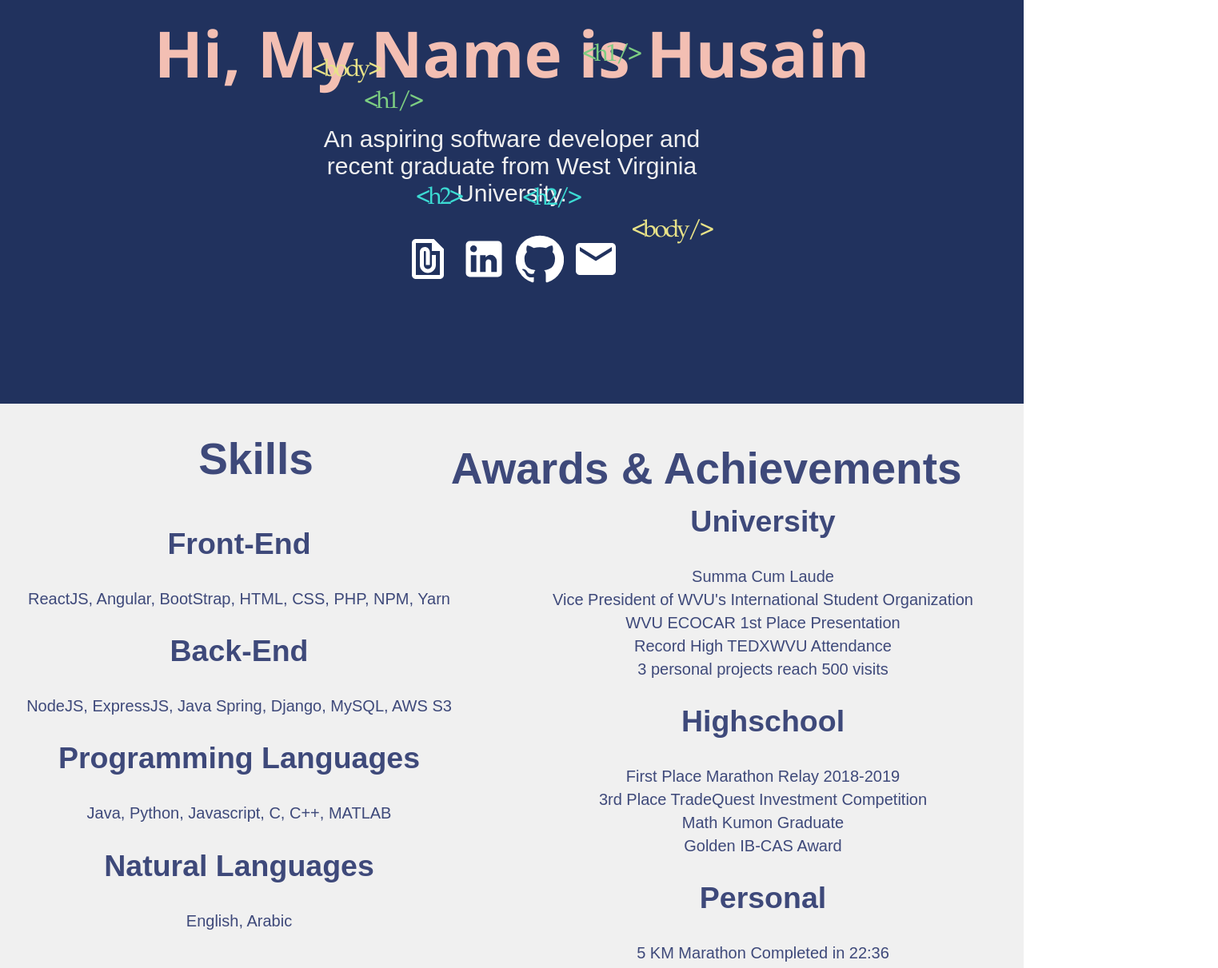
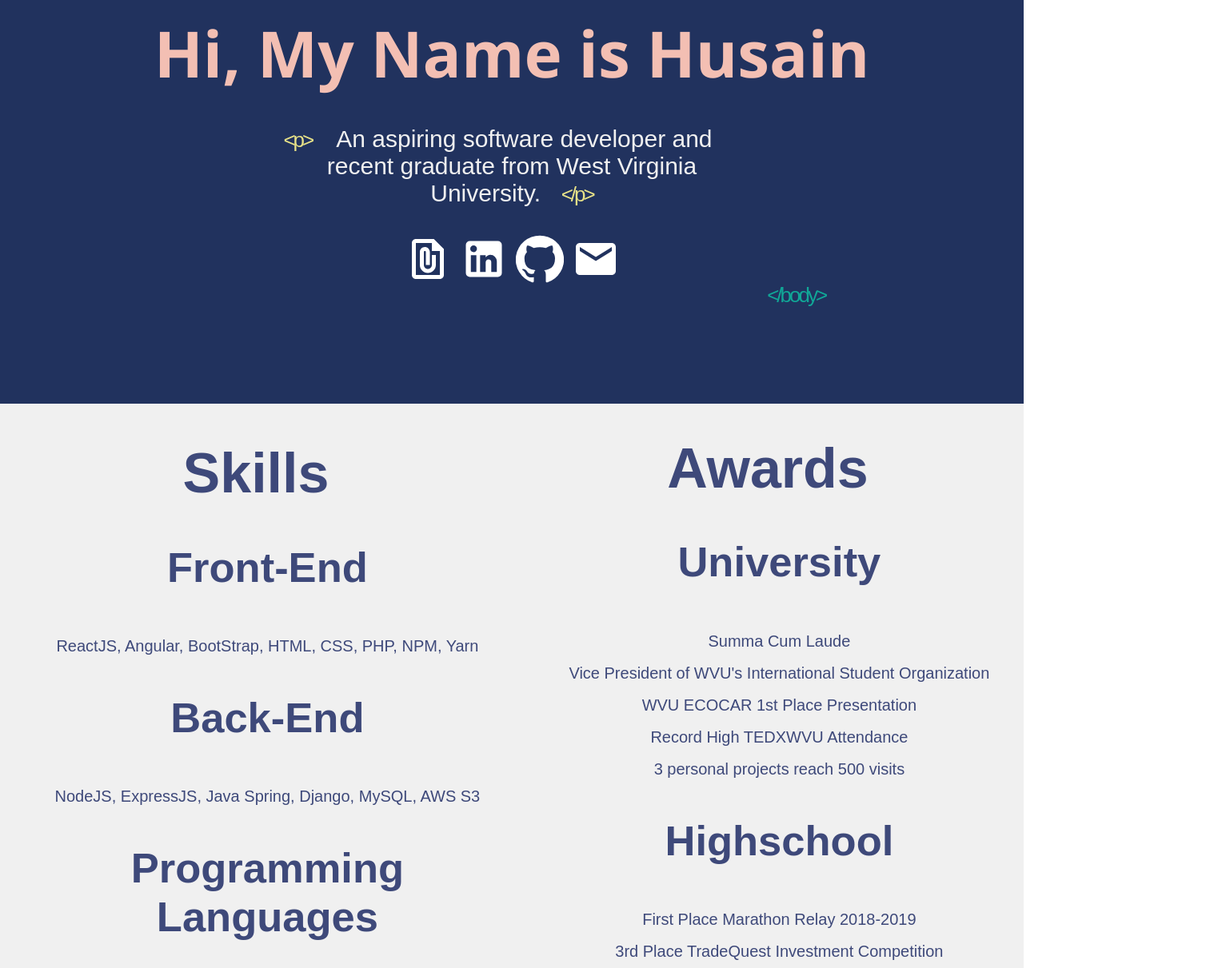
Before and after one commit to HusainYusuf/personal-website, a React (Create React App) app: page / in a window 1280 px wide. Shown: the part 280-1491 px from the top of the page at 80% size, 1523 px wide, since content can reach past the window. Built offline with nearby package versions, Linux system fonts and the light colour scheme.

Commit message:
fixed css

```diff
--- a/src/Styles/ClassDisplay.css
+++ b/src/Styles/ClassDisplay.css
@@ -12,17 +12,12 @@
        color: #3e497a;
        font-size: 35px;
      }
-     .class img {
-       width: 600px;
-       height: 350px;
-       border-radius: 10px;
-     }
 
      .class p {
        font-size: 20px;
        text-align: justify;
        color: #3e497a;
-       width:50%;
+       width:90%;
        float:right;
      }
 
--- a/src/Styles/Home.css
+++ b/src/Styles/Home.css
@@ -1,15 +1,11 @@
 .home {
   width: 100%;
+  margin: auto auto;
   align-items: center;
   font-family: "Arial", sans-serif;
   color: #3e497a;
-       margin: 0 auto;
 }
 
-     #wrapper {
-       margin-left:auto;
-       margin-right:auto;
-   }
 .about {
   width: 100%;
   height: calc(100vh - 100px);
@@ -20,27 +16,21 @@
   text-align: center;
   background-color: #21325e;
   color: #f0f0f0;
+  position:relative;
+
 }
 
-     .about h2 {
-       font-family: "Segoe UI", Tahoma, Geneva, Verdana, sans-serif;
-       font-size: 80px;
-       color: #F3BFB3;
-       height: 50px;
-     }
+.about p {
 
-     .about .prompt {
-       width: 40%;
-       font-size: 30px;
-     }
 
-     .design-tag-body {
-       position: absolute;
-       font-size: 30px;
-       left: 390px;
-       top: 350px;
-       text-transform: lowercase;
-       font-family: 'Garamond', serif;
+  &::before {
+    font-size: 26px;
+    position:relative;
+    padding: 30px;
+    margin-top: 100px;
+    margin-left: -65px;
+    content: '<p>';
+    font-famly:'Garamond', serif;
     letter-spacing: -3px;
     transition: 700ms ease;
     font-variation-settings: "wght" 311;
@@ -48,13 +38,14 @@
     color: #E8E288;
     outline: none;
   }
-       .design-tag-bodyclose {
-       position: absolute;
-       font-size: 30px;
-       right: 390px;
-       bottom: 200px;
-       text-transform: lowercase;
-       font-family: 'Garamond', serif;
+
+  &::after {
+    font-size: 26px;
+    position: relative;
+    margin-top: 10%;
+    margin-left: 5%;
+    content: '</p>';
+    font-famly:'Garamond', serif;
     letter-spacing: -3px;
     transition: 700ms ease;
     font-variation-settings: "wght" 311;
@@ -62,64 +53,48 @@
     color: #E8E288;
     outline: none;
   }
-       .design-tag-h1{
+}
+
+
+.about h2 {
+  font-family: "Segoe UI", Tahoma, Geneva, Verdana, sans-serif;
+  font-size: 80px;
+  color: #F3BFB3;
+  height: 50px;
+
+  &::before {
+    font-size: 26px;
     position: absolute;
-              font-size: 30px;
-              left: 455px;
-              top: 390px;
-              text-transform: lowercase;
-              font-family: 'Garamond', serif;
+    margin-top: -50px;
+    margin-left: -6%;
+    content: '<body>';
+    font-famly:'Garamond', serif;
     letter-spacing: -3px;
     transition: 700ms ease;
     font-variation-settings: "wght" 311;
     margin-bottom: 0.8rem;
-              color: #7DCE82;
+    color: #11A797;
     outline: none;
   }
+}
 
-       .design-tag-h1close{
+.about .prompt {
+  width: 40%;
+  font-size: 30px;
+  &::after {
     position: absolute;
-              font-size: 30px;
-              right: 480px;
-              bottom: 420px;
-              text-transform: lowercase;
-              font-family: 'Garamond', serif;
+    font-size: 26px;
+    margin-top: 65px;
+    margin-left: 14%;
+    content: '</body>';
+    font-famly:'Garamond', serif;
     letter-spacing: -3px;
     transition: 700ms ease;
     font-variation-settings: "wght" 311;
     margin-bottom: 0.8rem;
-              color: #7DCE82;
+    color: #11A797;
     outline: none;
   }
-
-       .design-tag-h2{
-              position: absolute;
-              font-size: 30px;
-              left: 520px;
-              top: 510px;
-              text-transform: lowercase;
-              font-family: 'Garamond', serif;
-              letter-spacing: -3px;
-              transition: 700ms ease;
-              font-variation-settings: "wght" 311;
-              margin-bottom: 0.8rem;
-              color: #3CDBD3;
-              outline: none;
-       }
-
-       .design-tag-h2close{
-              position: absolute;
-              font-size: 30px;
-              right: 555px;
-              bottom: 240px;
-              text-transform: lowercase;
-              font-family: 'Garamond', serif;
-              letter-spacing: -3px;
-              transition: 700ms ease;
-              font-variation-settings: "wght" 311;
-              margin-bottom: 0.8rem;
-              color: #3CDBD3;
-              outline: none;
 }
 .prompt svg {
   font-size: 60px;
@@ -127,73 +102,55 @@
   color: white;
 }
 
+
 .skills {
-       font-size: 25px;
+  float: left;
+  font-size: 35px;
   width: 100%;
-       display: flex;
   justify-content: center;
   flex-direction: column;
-       align-items: left;
+  align-items: center;
 }
-     .skills .list {
-       margin-top:-15px;
-       margin-left: -125px;
-       position:relative;
-       list-style: none;
-       width: 60%;
-       height: 200%;
+.row {
+  display: flex;
 }
 .awards {
-       font-size: 25px;
+  margin-top: -0.5%;
+  float: left;
+  font-size: 35px;
   width: 100%;
-       display: flex;
   justify-content: center;
-       align-items: right;
-       margin-left: 05%;
-     }
-
-     .awards .list{
-       margin-top:-590px;
-       margin-right: -460px;
-       position:relative;
-       list-style: none;
-       width: 60%;
-       height: 200%;
+  flex-direction: column;
+  align-items: center;
 }
 
 .skills h1 {
-       position: relative;
-       flex-direction: column;
-       font-size: 55px;
   color: #3e497a;
-       margin-left: -25%;
-       width: 100%;
-       display: flex;
-       justify-content: center;
 }
 
 .awards h1 {
-       position: absolute;
-       top: 99.7%;
-       right:-19%;
-       flex-direction: column;
-       font-size: 55px;
   color: #3e497a;
-       width: 100%;
-       display: flex;
-       justify-content: center;
 }
 
+.skills .list {
+  list-style: none;
+  width: 92%;
+  text-align: center;
+}
 
+.awards .list {
+  list-style: none;
+  width: 92%;
+  text-align: center;
+}
 
 .list span {
   font-size: 20px;
 }
 
-
 @media only screen and (max-width: 600px) {
   .about h2 {
-         font-size: 90px;
+    font-size: 40px;
   }
 
   .about .prompt {
@@ -203,19 +160,21 @@
   }
 
   .skills {
-         text-align: center;
+    text-align: left;
   }
 
   .awards {
-              text-align: center;
+    text-align: right;
   }
   .list {
-         padding: 6;
+    padding: 0;
   }
 
   .skills h2 {
     font-size: 30px;
   }
 
-
+  .awards h2 {
+    font-size: 30px;
   }
+}
--- a/src/pages/ClassDisplay.js
+++ b/src/pages/ClassDisplay.js
@@ -10,7 +10,6 @@ function ClassDisplay() {
   return (
        <div className="class">
        <h1> {aClass.name}</h1>
-       <img src = {aClass.image} />
        <p>Description: {aClass.Description}</p>
        <p>Tips: {aClass.Advice}</p>
        </div>
--- a/src/pages/Home.js
+++ b/src/pages/Home.js
@@ -12,24 +12,6 @@ function Home() {
   return (
     <div className="home">
       <div className = "about">
-        <div className="design-tag-body" id = "wrapper">
-          &lt;body&gt;
-        </div>
-        <div className="design-tag-bodyclose" id = "wrapper">
-          &lt;body/&gt;
-        </div>
-        <div className="design-tag-h1" id = "wrapper">
-          &lt;h1/&gt;
-        </div>
-        <div className="design-tag-h1close" id = "wrapper">
-          &lt;h1/&gt;
-        </div>
-        <div className="design-tag-h2" id = "wrapper">
-          &lt;h2&gt;
-        </div>
-        <div className="design-tag-h2close" id = "wrapper">
-          &lt;h2/&gt;
-        </div>
         <h2> Hi, My Name is Husain</h2>
         <div className= "prompt">
           <p>
@@ -51,6 +33,7 @@ function Home() {
 
         </div>
       </div>
+      <div className="row">
       <div className = "skills">
         <h1>Skills</h1>
         <ol className="list">
@@ -72,9 +55,8 @@ function Home() {
         </li>
         </ol>
       </div>
-
       <div className = "awards">
-        <h1>Awards & Achievements</h1>
+        <h1>Awards</h1>
         <ol className="list">
         <li className="item">
           <h2>University</h2>
@@ -90,7 +72,8 @@ function Home() {
         </li>
         </ol>
       </div>
-    </div>
+      </div>
+      </div>
   )
 }
 
```
Lines whose indentation alone changed are shown as unchanged.
